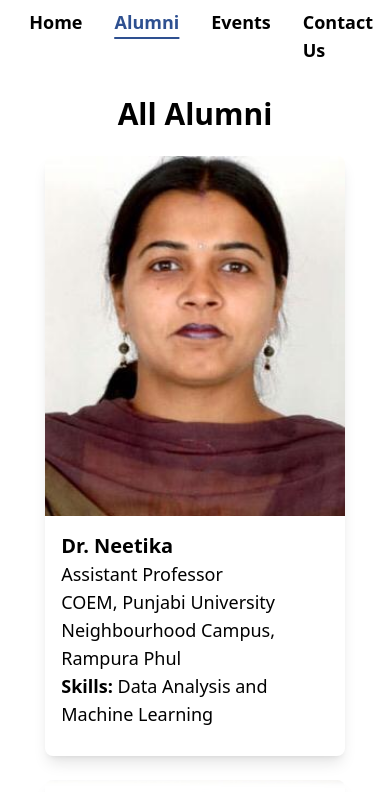
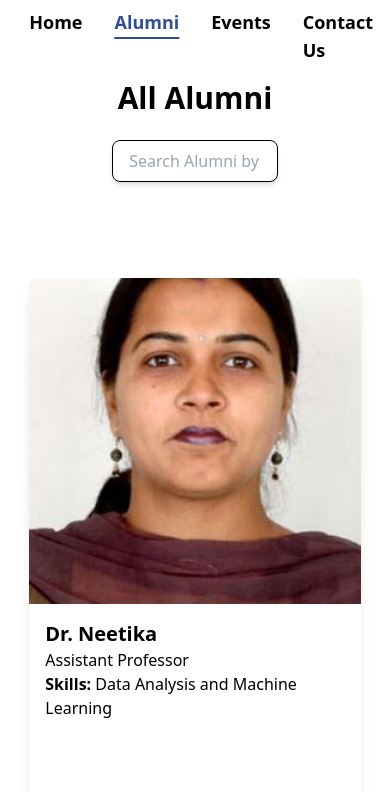
Before and after one commit to Kanikabhatia08/Alumni-website, a React (Create React App) app: page /Alumni in a window 390 px wide. Shown: the top 792 px of the page. Built offline with nearby package versions, Linux system fonts and the light colour scheme.

Commit message:
alumni-page

```diff
--- a/package.json
+++ b/package.json
@@ -6,6 +6,7 @@
     "@testing-library/jest-dom": "^5.17.0",
     "@testing-library/react": "^13.4.0",
     "@testing-library/user-event": "^13.5.0",
+    "emailjs-com": "^3.2.0",
     "react": "^18.3.1",
     "react-dom": "^18.3.1",
     "react-icons": "^5.3.0",
--- a/src/pages/Alumni.jsx
+++ b/src/pages/Alumni.jsx
@@ -1,50 +1,74 @@
-import React, { useState, useEffect } from 'react';
-import { Link, useParams } from 'react-router-dom';
+import React, { useState, useEffect, useRef } from 'react';
 import data from '../data/aluminiData.json';
 
-
 export default function Alumni() {
+    const [searchTerm, setSearchTerm] = useState(""); // State to track search input
     const [filteredData, setFilteredData] = useState([]);
-    const { Course } = useParams();
-    const [currentIndex, setCurrentIndex] = useState(0);
+    const [searchClicked, setSearchClicked] = useState(false); // Track if search button is clicked
+    const [currentIndex, setCurrentIndex] = useState(0); // Track current carousel index
+    const inputRef = useRef(null); // Create a reference for the search input field
 
     const slides = [
         { id: 1, image: 'images/slider1.jpg' },
         { id: 2, image: 'images/slider2.jpg' },
         { id: 3, image: 'images/slider3.jpg' },
         { id: 4, image: 'images/slider4.jpg' },
-        { id: 4, image: 'images/slider5.jpg' },
+        { id: 5, image: 'images/slider5.jpg' },
     ];
 
+    // Filter alumni data based on search term
     useEffect(() => {
-        if (Course) {
-            setFilteredData(data.filter(item => item.Course.toLowerCase() === Course.toLowerCase()));
+        if (searchTerm.trim() !== "") {
+            const results = data.filter((item) =>
+                item.Name.toLowerCase().includes(searchTerm.toLowerCase())
+            );
+            setFilteredData(results);
         } else {
             setFilteredData(data);
         }
-    }, [Course]);
+    }, [searchTerm]);
 
+    // Carousel auto-slide functionality
     useEffect(() => {
         const interval = setInterval(() => {
             setCurrentIndex((prevIndex) => (prevIndex + 1) % slides.length);
-        }, 3000); // Auto slide every 3 seconds
+        }, 3000); // Auto-slide every 3 seconds
         return () => clearInterval(interval);
     }, [slides.length]);
 
+    const handleSearch = (e) => {
+        e.preventDefault(); // Prevent form submission to maintain hover effect
+        setSearchClicked(true); // Trigger search when Enter or button is clicked
+        inputRef.current.blur(); // Remove focus from the input to remove the typing cursor
+    };
+
+    const handleReset = () => {
+        setSearchTerm("");
+        setSearchClicked(false);
+    };
+
+    const handleGoToAllData = () => {
+        setSearchTerm("");
+        setSearchClicked(false); // Reset the search and show all data
+    };
+
+    const handleFocus = () => {
+        setSearchClicked(true); // Keep the search bar in focus to allow typing again
+    };
+
     return (
-        <div className="w-full ">
-            {/* Slider Section */}
-            <div className="relative hidden md:block w-full h-screen overflow-hidden my-20">
+        <div className="w-full bg-gray-50 pt-14">
+
+                <div className="relative hidden md:block w-full h-screen overflow-hidden mb-10 mt-6">
                     {slides.map((slide, index) => (
                         <div
                             key={slide.id}
                             className={`absolute inset-0 transition-opacity duration-1000 ease-in-out ${index === currentIndex ? 'opacity-100' : 'opacity-0'}`}
                         >
-                        <img src={slide.image} alt={slide.image} className="object-fit w-full h-full" />
-
+                            <img src={slide.image} alt={`Slide ${index + 1}`} className="w-full h-full object-cover" />
                         </div>
                     ))}
-                {/* Navigation buttons */}
+                    {/* Navigation Buttons */}
                     <div className="absolute inset-0 flex justify-between items-center">
                         <button
                             className="text-white bg-black bg-opacity-50 p-2 rounded-full ml-4"
@@ -61,39 +85,86 @@ export default function Alumni() {
                     </div>
                 </div>
 
+            {/* All Alumni Heading Section */}
+            <div className="w-full py-6 text-center">
+                <h2 className="text-3xl font-semibold">All Alumni</h2>
+            </div>
+
+            {/* Search Section */}
+            <div className="w-full ">
+                <div className="max-w-[85%] mx-auto">
+                    <form onSubmit={handleSearch} className="flex justify-center items-center">
+                        <input
+                            ref={inputRef} // Attach the ref to the input
+                            type="text"
+                            placeholder="Search Alumni by Name..."
+                            value={searchTerm}
+                            onChange={(e) => setSearchTerm(e.target.value)}
+                            onFocus={handleFocus} // Keep the input focused to allow typing
+                            className="w-[50%] px-4 py-2 border border-gray-300 rounded-lg shadow-md focus:outline-none focus:ring-2 focus:ring-blue-500"
+                        />
+                    </form>
+                </div>
+            </div>
+
             {/* Alumni List Section */}
-            <h1 className="text-center font-bold text-3xl mt-24 my-6 md:my-6">All Alumni</h1>
-            <div className="max-w-[85%] justify-center mx-auto grid grid-cols-1 md:grid-cols-2 lg:grid-cols-4 gap-6 px-4">
-                {data.map((item, index) => (
-                    <div key={index} className="bg-white  shadow-lg rounded-lg overflow-hidden">
+            <div className="max-w-[85%] mx-auto my-24">
+                {filteredData.length > 0 ? (
+                    <div className="grid grid-cols-1 md:grid-cols-2 lg:grid-cols-4 gap-8">
+                        {filteredData.map((item, index) => (
+                            <div key={index} className="bg-white shadow-lg rounded-lg overflow-hidden">
                                 <div className="h-[60%]">
                                     <img
-                                src={item.Image ? item.Image : "/images/user.jpg"}
+                                        src={item.Image || '/images/user.jpg'}
                                         alt={item.Name}
-                                className="size-full object-fit "
+                                        className="w-full h-full object-cover"
                                     />
                                 </div>
                                 <div className="p-4">
                                     <h3 className="text-xl font-bold">{item.Name}</h3>
-                            <div className='text-lg'>
-                            <p>{item.Occupation}</p>
-                            <p>{item.InsituteName}</p>
-                            {/* {
-                                item.LinkedIn ?
-                                    <p>LinkedIn: <span>{item.LinkedIn}</span></p> :
-                                    <p></p>
-                            } */}
-                            {
-                                item.Skill?
-                                <p className='font-bold'>Skills: <span className='font-normal'>{item.Skill}</span></p> :
-                                <p></p>
-                            }
-                            </div>
-
+                                    <p className="text-gray-600">{item.Occupation}</p>
+                                    <p className="text-gray-500">{item.InstituteName}</p>
+                                    {item.Skill && (
+                                        <p className="font-bold">
+                                            Skills: <span className="font-normal">{item.Skill}</span>
+                                        </p>
+                                    )}
                                 </div>
                             </div>
                         ))}
                     </div>
+                ) : (
+                    <p className="text-center text-gray-500 mt-10">
+                        {searchTerm
+                            ? `No alumni found matching "${searchTerm}".`
+                            : "No alumni data available."}
+                    </p>
+                )}
+            </div>
+
+            {/* Button to Go to All Alumni Data */}
+            {searchTerm && !searchClicked && (
+                <div className="text-center my-4">
+                    <button
+                        onClick={handleGoToAllData}
+                        className="px-6 py-2 bg-gray-700 text-white rounded-md hover:bg-gray-800"
+                    >
+                        Go to All Alumni Data
+                    </button>
+                </div>
+            )}
+
+            {/* Reset Data Button */}
+            {searchClicked && searchTerm && (
+                <div className="text-center my-4">
+                    <button
+                        onClick={handleReset}
+                        className="px-6 py-2 bg-blue-500 text-white rounded-md hover:bg-blue-600"
+                    >
+                        Reset
+                    </button>
+                </div>
+            )}
         </div>
     );
 }
```
Also changed, not shown: src/pages/ContactUs.jsx (+119 -28 lines), src/data/aluminiData.json, 1 other file (tests, documents, lock files or other folders). Lines whose indentation alone changed are shown as unchanged.
